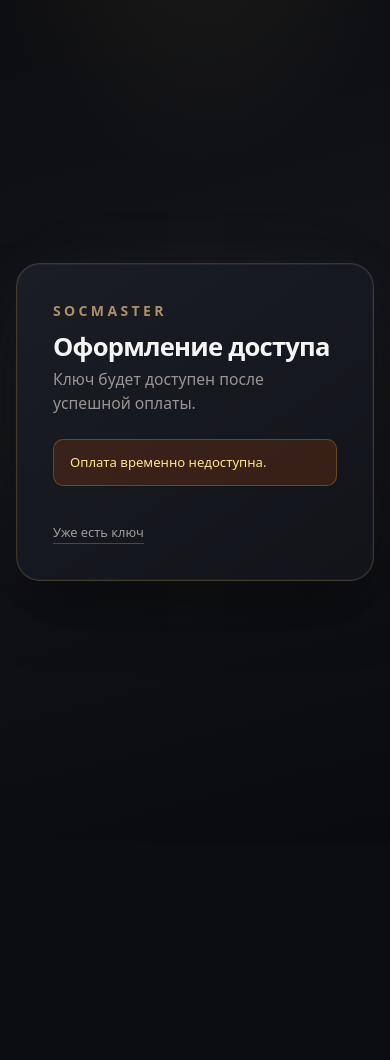
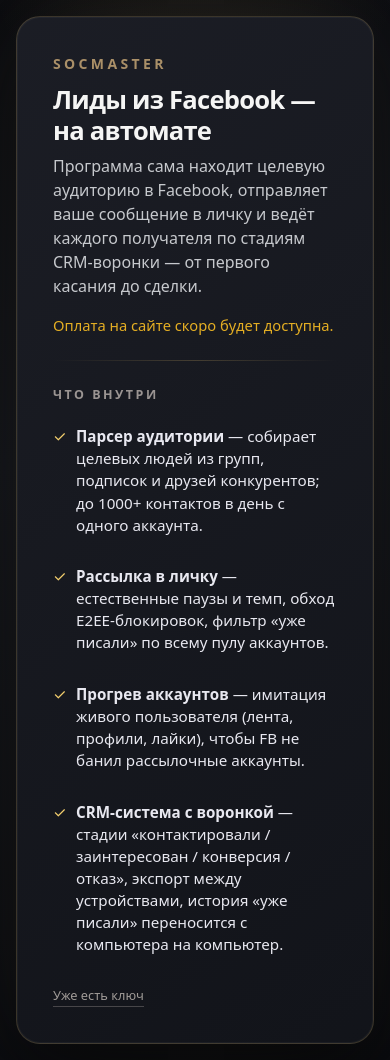
Before and after one commit to mgusev1986/fb-master-desktop, a Python web app: template templates/billing/purchase.html in a window 390 px wide. Before the commit the page ends 581 px from the top, so only its background shows below. Run offline with Jinja, Linux system fonts and the light colour scheme; the template is opened without the code that fills it, so the values that code supplies are empty.

Commit message:
docs+ux: Checkpoint §23 (3.0.5) + переписан текст /auth/unlock и /purchase
Checkpoint:
- Добавлен раздел §23 «SOCMASTER 3.0.x» (~600 строк):
  23.1 Защита лицензий: Ed25519 + DRP + 12 слоёв
  23.2 Mac x64 cross-arch (macos-13 EOL → macos-14 + Rosetta 2)
  23.3 NOWPayments admin: карточка + Пометка + Backfill
  23.4 Адаптивная раскладка 3-х кнопок
  23.5 Client mode gating
  23.6 Production publish process (cheatsheet + reusable prompt)
  23.7 Файлы изменённые в 3.0.x
  23.8 Production state на момент 3.0.5
  23.9 Подводные камни и нерешённые вопросы

UX правки:
- /auth/unlock: «Ввод ключа» → «Скачать SOCMASTER», подзаголовок и
  банер переписаны по дизайн-эталону (страница теперь явно про
  скачивание установщика, а не про ввод ключа).
- /purchase: страница оформления доступа теперь содержит полный
  marketing-контент как на /buy: H1 «Лиды из Facebook — на автомате»,
  описание программы, цена в декорированной капсуле, note про
  криптовалюту, секция «Что внутри» с 4 фичами (Парсер, Рассылка,
  Прогрев, CRM с воронкой). Сохранены: form action, billing_source
  =purchase, device_id JS-инжекция, кнопка «Получить доступ».

Все изменения уже задеплоены и активны на проде (socmaster.pro).

Co-Authored-By: Claude Opus 4.7 (1M context) <noreply@anthropic.com>

```diff
--- a/templates/auth/unlock.html
+++ b/templates/auth/unlock.html
@@ -274,14 +274,14 @@
   {% endif %}
   <div class="fbm-premium-card{% if unlock_desktop_app %} fbm-premium-card--desktop{% endif %}">
     <p class="fbm-premium-eyebrow">SOCMASTER</p>
-    <h1>{% if show_unlock_key_form %}Ключ доступа{% else %}Ввод ключа{% endif %}</h1>
+    <h1>{% if show_unlock_key_form %}Ключ доступа{% else %}Скачать SOCMASTER{% endif %}</h1>
 
     {% if not show_unlock_key_form %}
     <p class="fbm-premium-sub">
-      На этом сайте вход по ключу для браузера не настроен. Ключ вы вводите в <strong>установленном приложении</strong> SOCMASTER после оплаты.
+      Выберите свою операционную систему и скачайте установщик.
     </p>
     <div class="unlock-banner-info">
-      Если вы нажали «Уже есть ключ» со страницы оплаты: откройте программу SOCMASTER на компьютере и вставьте ключ там. Сайт нужен для оплаты и скачивания установщика.
+      После установки откройте приложение SOCMASTER на компьютере — ключ доступа вставляется прямо в программе.
     </div>
     <div class="fbm-premium-os-row">
       {% set win_href = unlock_app_download_hrefs.get('win') %}
--- a/templates/billing/purchase.html
+++ b/templates/billing/purchase.html
@@ -125,33 +125,57 @@
       border-bottom: 1px solid rgba(168, 162, 158, 0.35);
     }
     .fbm-premium-link-muted:hover { color: #d6d3d1; }
+    .fbm-premium-note { color: rgba(168, 162, 158, 0.85); font-size: 0.92rem; margin: 0 0 1rem; line-height: 1.5; }
+    .fbm-premium-divider {
+      height: 1px;
+      background: linear-gradient(90deg, transparent, rgba(201, 169, 98, 0.25), transparent);
+      margin: 1.5rem 0;
+      border: none;
+    }
+    .fbm-premium-dl { list-style: none; padding: 0; margin: 0 0 1.75rem; }
+    .fbm-premium-dl li { margin: 0.65rem 0; }
   </style>
 </head>
 <body>
 <div class="fbm-premium-page">
   <div class="fbm-premium-card">
     <p class="fbm-premium-eyebrow">SOCMASTER</p>
-    <h1>Оформление доступа</h1>
-    <p class="fbm-premium-sub">Ключ будет доступен после успешной оплаты.</p>
+    <h1>Лиды из Facebook — на автомате</h1>
+    <p class="fbm-premium-sub" style="margin-top:0.45rem;margin-bottom:1.05rem;font-size:1rem;line-height:1.5;color:rgba(229,231,235,0.85)">
+      Программа сама находит целевую аудиторию в Facebook, отправляет ваше сообщение в личку
+      и ведёт каждого получателя по стадиям CRM-воронки — от первого касания до сделки.
+    </p>
 
     {% if purchase_error %}
     <div class="purchase-error">{{ purchase_error }}</div>
     {% endif %}
 
     {% if nowpayments_enabled %}
-    <p class="fbm-premium-section-label fbm-premium-section-sentence">Тариф: доступ на 35 дней — <strong>{{ np_price_365 }} USD</strong></p>
-    <form method="post" action="/billing/nowpayments/create" class="settings-form fbm-premium-form" style="margin:0">
+    <form method="post" action="/billing/nowpayments/create" class="settings-form fbm-premium-form" style="margin:0 0 1.1rem">
       <input type="hidden" name="billing_source" value="purchase"/>
       <input type="hidden" name="duration" value="365"/>
+      <p style="margin:0 0 0.55rem;display:flex;justify-content:center"><span style="display:inline-flex;align-items:baseline;gap:0.6rem;padding:0.6rem 1.15rem;border-radius:999px;background:linear-gradient(135deg,rgba(245,208,110,0.18),rgba(245,208,110,0.08));border:1px solid rgba(245,208,110,0.55);box-shadow:0 0 0 1px rgba(245,208,110,0.08) inset,0 10px 28px -18px rgba(245,208,110,0.65);color:#f5d06e;font-size:1.05rem;letter-spacing:0.01em"><span style="opacity:0.85">Подписка на 35 дней —</span><strong style="font-size:1.4rem;font-weight:700;color:#fbe39a;text-shadow:0 0 12px rgba(245,208,110,0.35)">{{ np_price_365 }} USD</strong></span></p>
+      <p class="fbm-premium-note" style="margin:0 0 0.85rem;font-size:0.9rem;color:rgba(229,231,235,0.7);line-height:1.45">
+        Криптовалюта · ключ выдаётся на экране сразу после оплаты · дальше продлеваете доступ по желанию.
+      </p>
       <input type="hidden" name="device_id" id="purchase_device_id" value=""/>
-      <button type="submit" class="fbm-premium-submit" id="purchase-np-submit" disabled>Оплатить</button>
+      <button type="submit" class="fbm-premium-submit" id="purchase-np-submit" disabled>Получить доступ</button>
     </form>
     {% elif remote_checkout_url %}
     <p class="fbm-premium-hint">Оплата на сайте — в отдельном окне. Затем введите ключ в программе.</p>
     <a href="{{ remote_checkout_url }}" class="fbm-premium-submit" target="_blank" rel="noopener noreferrer">Перейти к оплате</a>
     {% else %}
-    <p class="purchase-error" style="background:rgba(120,53,15,0.35);border-color:rgba(251,191,36,0.25);color:#fde68a">Оплата временно недоступна.</p>
+    <p class="fbm-premium-note" style="margin:0 0 1.2rem;color:rgba(251,191,36,0.9)">Оплата на сайте скоро будет доступна.</p>
     {% endif %}
+
+    <hr class="fbm-premium-divider"/>
+    <p class="fbm-premium-section-label" style="margin-bottom:0.6rem">Что внутри</p>
+    <ul class="fbm-premium-dl" style="list-style:none;padding:0;margin:0;display:flex;flex-direction:column;gap:0.55rem">
+      <li style="display:flex;gap:0.6rem;align-items:flex-start;font-size:0.95rem;line-height:1.45"><span style="color:#f5d06e;flex-shrink:0">✓</span><span><strong>Парсер аудитории</strong> — собирает целевых людей из групп, подписок и друзей конкурентов; до 1000+ контактов в день с одного аккаунта.</span></li>
+      <li style="display:flex;gap:0.6rem;align-items:flex-start;font-size:0.95rem;line-height:1.45"><span style="color:#f5d06e;flex-shrink:0">✓</span><span><strong>Рассылка в личку</strong> — естественные паузы и темп, обход E2EE-блокировок, фильтр «уже писали» по всему пулу аккаунтов.</span></li>
+      <li style="display:flex;gap:0.6rem;align-items:flex-start;font-size:0.95rem;line-height:1.45"><span style="color:#f5d06e;flex-shrink:0">✓</span><span><strong>Прогрев аккаунтов</strong> — имитация живого пользователя (лента, профили, лайки), чтобы FB не банил рассылочные аккаунты.</span></li>
+      <li style="display:flex;gap:0.6rem;align-items:flex-start;font-size:0.95rem;line-height:1.45"><span style="color:#f5d06e;flex-shrink:0">✓</span><span><strong>CRM-система с воронкой</strong> — стадии «контактировали / заинтересован / конверсия / отказ», экспорт между устройствами, история «уже писали» переносится с компьютера на компьютер.</span></li>
+    </ul>
 
     <a class="fbm-premium-link-muted" href="/auth/unlock">Уже есть ключ</a>
   </div>
```
Also changed, not shown: 1 other file.
